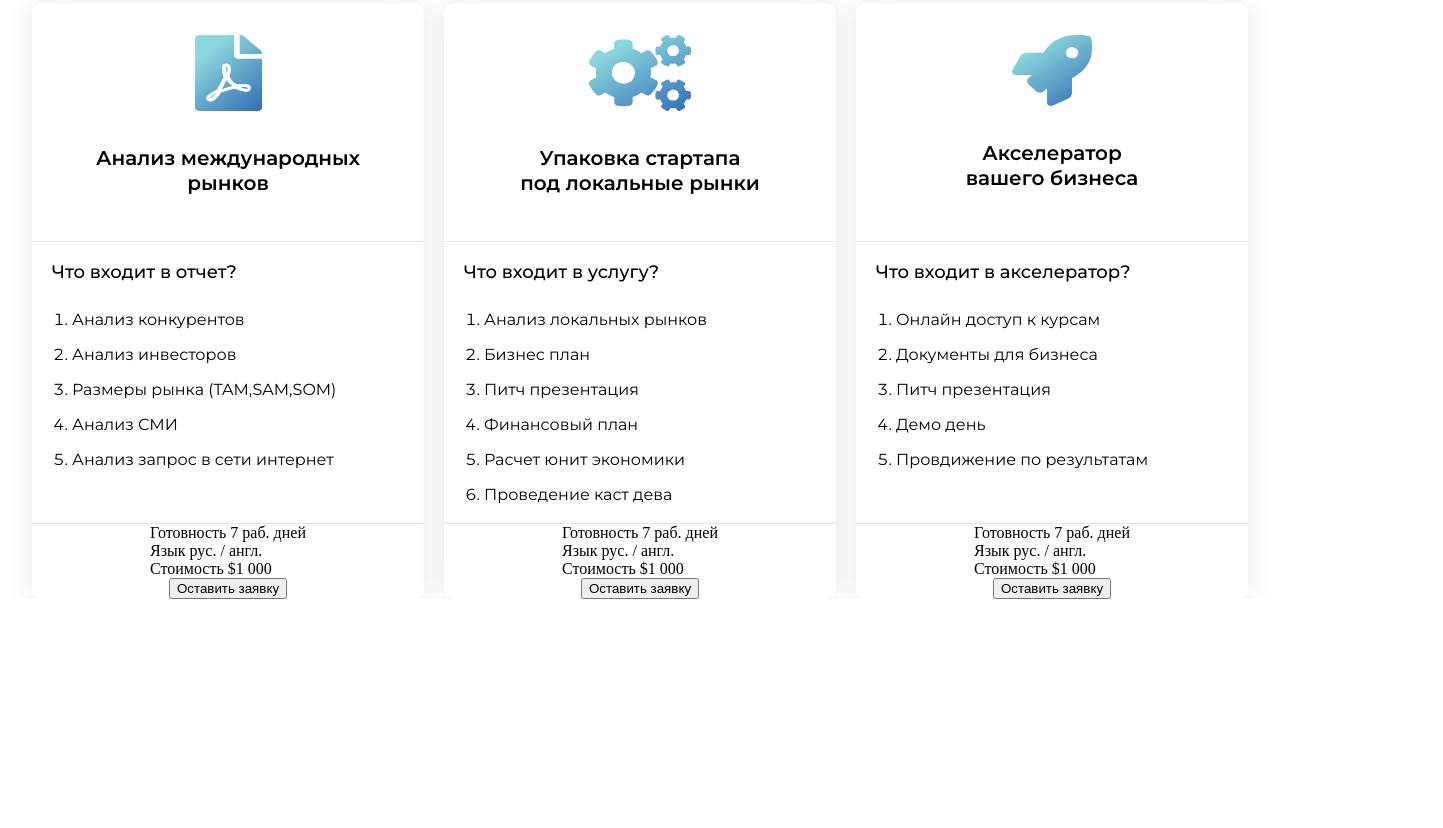
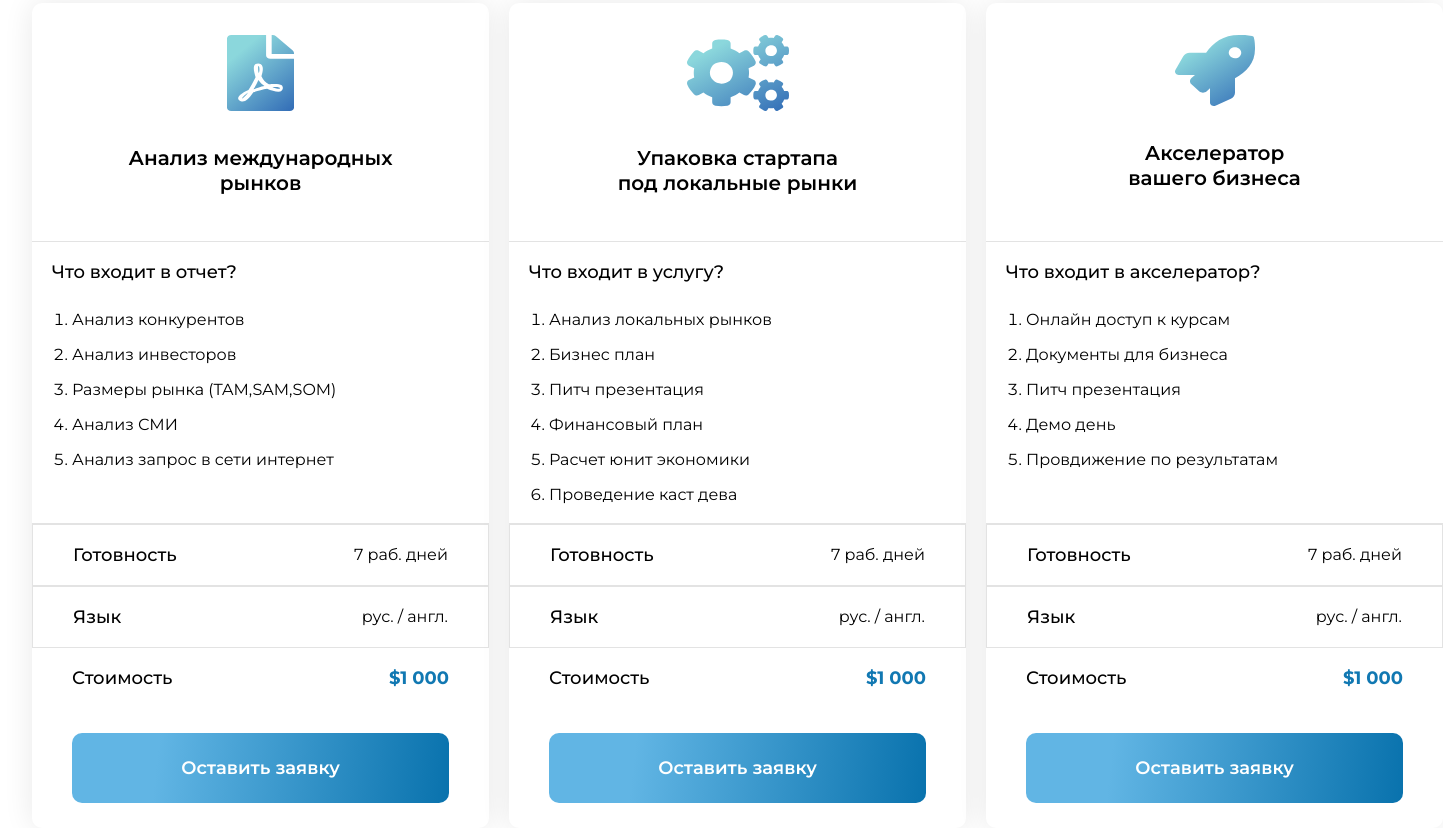
Before and after one commit to Marakuya90/INNOMA.VC, a plain HTML site: page index.html in a window 1280 px wide. Shown: the part 8197-9025 px from the top of the page, 1443 px wide, since content can reach past the window. Before the commit the page ends 8796 px from the top, so only its background shows below. Drawn offline with Linux system fonts and the light colour scheme.

Commit message:
price section

```diff
--- a/css/style.css
+++ b/css/style.css
@@ -605,6 +605,7 @@ nav {
     font-weight: 600;
     font-size: 18px;
     color: #FFFFFF;
+    padding: 0;
 }
 
 .investors {
@@ -809,6 +810,7 @@ nav {
 .card_product_item ol {
     margin: 0;
 }
+
 .list_title {
     font-family: 'Montserrat';
     font-style: normal;
@@ -818,6 +820,7 @@ nav {
     margin: 0;
     padding-left: 20px;
 }
+
 .card_product_item li {
     font-family: 'Montserrat';
     font-style: normal;
@@ -831,8 +834,46 @@ nav {
     grid-template-columns: 1fr 1fr 1fr;
     gap: 20px;
 }
+
 .card_main {
     width: 100%;
     height: 281px;
     border-bottom: 1px solid #E3E3E3;
 }
+
+.card_total_title {
+    font-family: 'Montserrat';
+    font-style: normal;
+    font-weight: 500;
+    font-size: 18px;
+    line-height: 60px;
+    text-align: center;
+}
+
+.card_total {
+    width: 100%;
+}
+
+.light {
+    font-weight: 400;
+    font-size: 16px;
+}
+
+.color {
+    font-weight: 700;
+    color: #1178B2;
+}
+
+.card_total_wrapper {
+    display: flex;
+    justify-content: space-between;
+    padding: 0 40px;
+}
+
+.border_bot {
+    border: 1px solid #E3E3E3;
+}
+
+.margin_btn {
+    margin: 25px 40px;
+}
--- a/index.html
+++ b/index.html
@@ -477,20 +477,20 @@
                     </ol>
                 </div>
                 <div class="card_total">
-                    <div>
-                        <span>Готовность</span>
-                        <span>7 раб. дней</span>
+                    <div class="card_total_wrapper border_bot">
+                        <span class="card_total_title">Готовность</span>
+                        <span class="card_total_title light">7 раб. дней</span>
                     </div>
-                    <div>
-                        <span>Язык</span>
-                        <span>рус. / англ.</span>
+                    <div class="card_total_wrapper border_bot">
+                        <span class="card_total_title">Язык</span>
+                        <span class="card_total_title light">рус. / англ.</span>
                     </div>
-                    <div>
-                        <span>Стоимость</span>
-                        <span>$1 000 </span>
+                    <div class="card_total_wrapper">
+                        <span class="card_total_title">Стоимость</span>
+                        <span class="card_total_title color">$1 000 </span>
                     </div>
                 </div>
-                <button class="card_btn">Оставить заявку</button>
+                <button class="program_btn margin_btn">Оставить заявку</button>
             </div>
             <div class="card_product_item">
                 <div class="card_product_header">
@@ -510,20 +510,20 @@
                     </ol>
                 </div>
                 <div class="card_total">
-                    <div>
-                        <span>Готовность</span>
-                        <span>7 раб. дней</span>
+                    <div class="card_total_wrapper border_bot">
+                        <span class="card_total_title">Готовность</span>
+                        <span class="card_total_title light">7 раб. дней</span>
                     </div>
-                    <div>
-                        <span>Язык</span>
-                        <span>рус. / англ.</span>
+                    <div class="card_total_wrapper border_bot">
+                        <span class="card_total_title">Язык</span>
+                        <span class="card_total_title light">рус. / англ.</span>
                     </div>
-                    <div>
-                        <span>Стоимость</span>
-                        <span>$1 000 </span>
+                    <div class="card_total_wrapper">
+                        <span class="card_total_title">Стоимость</span>
+                        <span class="card_total_title color">$1 000 </span>
                     </div>
                 </div>
-                <button class="card_btn">Оставить заявку</button>
+                <button class="program_btn margin_btn">Оставить заявку</button>
             </div>
             <div class="card_product_item">
                 <div class="card_product_header">
@@ -541,21 +541,21 @@
                         <li class="program_list_item">Провдижение по результатам</li>
                     </ol>
                 </div>
-                <div class="card_total">
-                    <div>
-                        <span>Готовность</span>
-                        <span>7 раб. дней</span>
+                <div class="card_total padding_card">
+                    <div class="card_total_wrapper border_bot">
+                        <span class="card_total_title">Готовность</span>
+                        <span class="card_total_title light">7 раб. дней</span>
                     </div>
-                    <div>
-                        <span>Язык</span>
-                        <span>рус. / англ.</span>
+                    <div class="card_total_wrapper border_bot">
+                        <span class="card_total_title">Язык</span>
+                        <span class="card_total_title light">рус. / англ.</span>
                     </div>
-                    <div>
-                        <span>Стоимость</span>
-                        <span>$1 000 </span>
+                    <div class="card_total_wrapper">
+                        <span class="card_total_title">Стоимость</span>
+                        <span class="card_total_title color">$1 000 </span>
                     </div>
                 </div>
-                <button class="card_btn">Оставить заявку</button>
+                <button class="program_btn margin_btn">Оставить заявку</button>
             </div>
         </div>
     </section>
```
